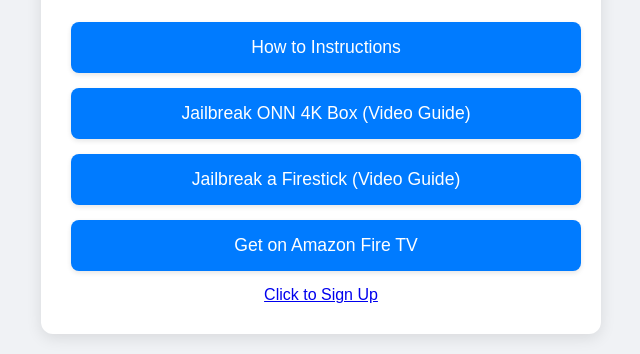
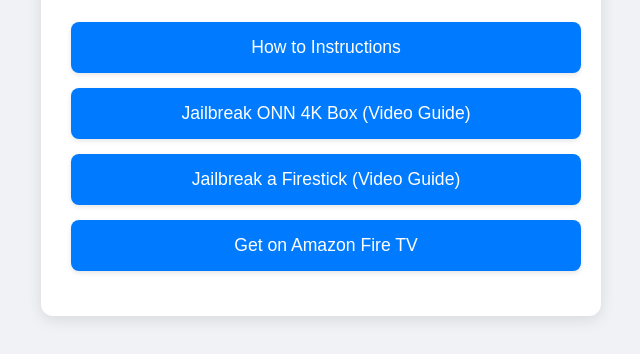
Before and after one commit to dreno25/AGQR, a plain HTML site: page index.html in a window 1280 px wide. Shown: the part 522-876 px from the top of the page, without its empty margins (319-959 px from the left). Drawn offline with Linux system fonts and the light colour scheme.

Commit message:
Add files via upload

```diff
--- a/index.html
+++ b/index.html
@@ -109,10 +109,8 @@
             Get on Amazon Fire TV
         </a>
 
-
         <a href="https://link.smartscaleconsult.com/widget/form/CxQ4FwfXNWYNk4sCOWez"
                     style="width:100%; height:600px; border:none;"">
-            Click to Sign Up
         </a>
 
 
```
